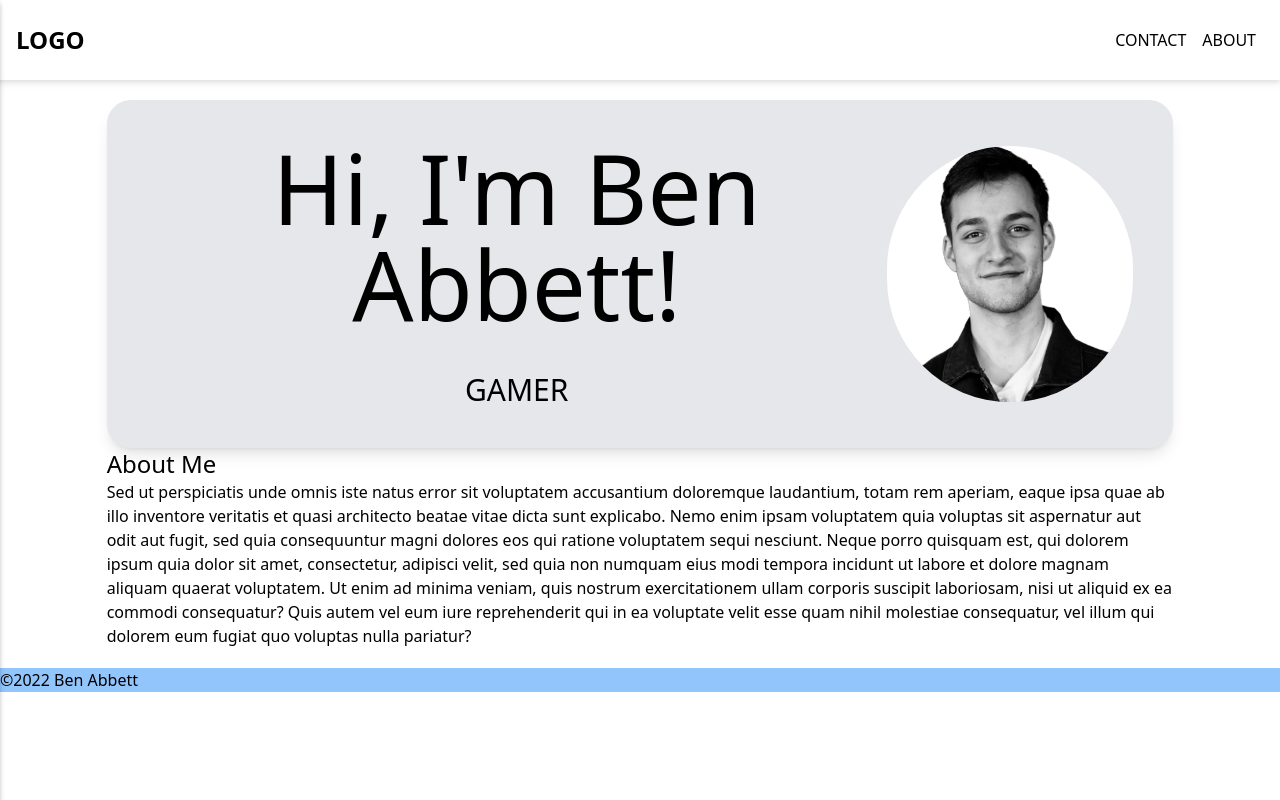
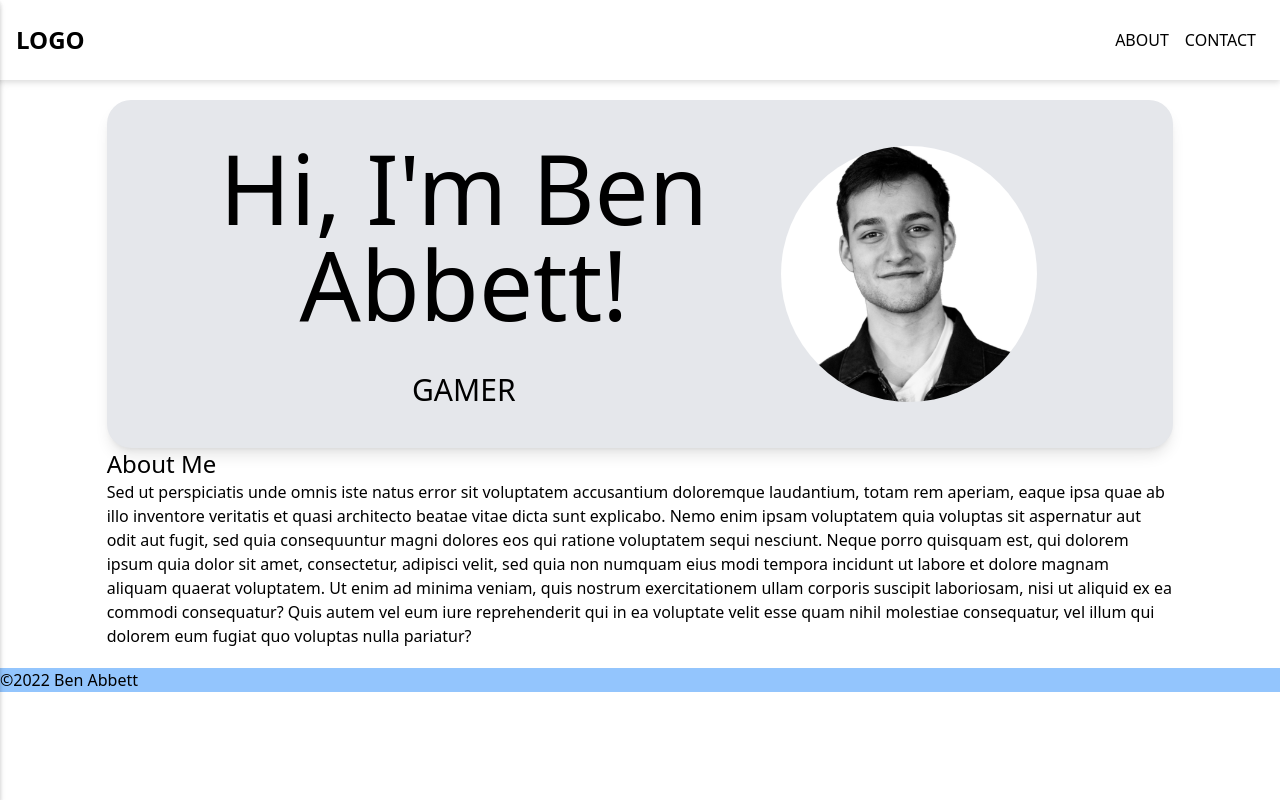
Before and after one commit to babbett/abbett-dev, a Next.js app in the folder abbett-dev/abbett-dev-site/: page / in a window 1280 px wide. Built offline with nearby package versions, Linux system fonts and the light colour scheme.

Commit message:
Fix the basis on the profile pic

```diff
--- a/abbett-dev/abbett-dev-site/components/Navbar.tsx
+++ b/abbett-dev/abbett-dev-site/components/Navbar.tsx
@@ -26,11 +26,11 @@ function MobileNav({ open, setOpen }: MobileProps) {
                 <Link className="text-xl font-semibold" href="/">Logo</Link>
             </div>
             <div className="flex flex-col ml-4">
+                <Link href="/contact">
+                    <a onClick={() => setTimeout(() => {setOpen(!open)}, 100)} className="text-xl font-normal my-4 ml-1">Contact</a>
+                </Link>
                 <Link href="/about">
                     <a onClick={() => setTimeout(() => {setOpen(!open)}, 100)} className="text-xl font-medium my-4">About</a>
-                </Link>
-                <Link href="/contact">
-                    <a onClick={() => setTimeout(() => {setOpen(!open)}, 100)} className="text-xl font-normal my-4 ml-1">Contact</a>
                 </Link>
             </div>
         </div>
@@ -59,11 +59,11 @@ function Navbar() {
                 </div>
 
                 <div className="hidden md:flex">
+                    <NavLink to="/about">
+                        ABOUT
+                    </NavLink>
                     <NavLink to="/contact">
                         CONTACT
-                    </NavLink>
-                    <NavLink to="/about">
-                        ABOUT
                     </NavLink>
                 </div>
             </div>
--- a/abbett-dev/abbett-dev-site/components/ProfilePic.tsx
+++ b/abbett-dev/abbett-dev-site/components/ProfilePic.tsx
@@ -2,10 +2,10 @@ import Image from "next/image";
 
 function ProfilePic() {
     return (
-        <div className="basis-1/4 place-self-center">
+        <div className="basis-5/12 place-self-center">
             <picture>
                 <source srcSet="/me-bw.png" type="image/png" />
-                <img src="/me.png" alt="Profile"  className="rounded-full h-64"/>
+                <img src="/me.png" alt="Profile"  className="rounded-full h-64 w-64"/>
             </picture>
         </div>
     );
```
